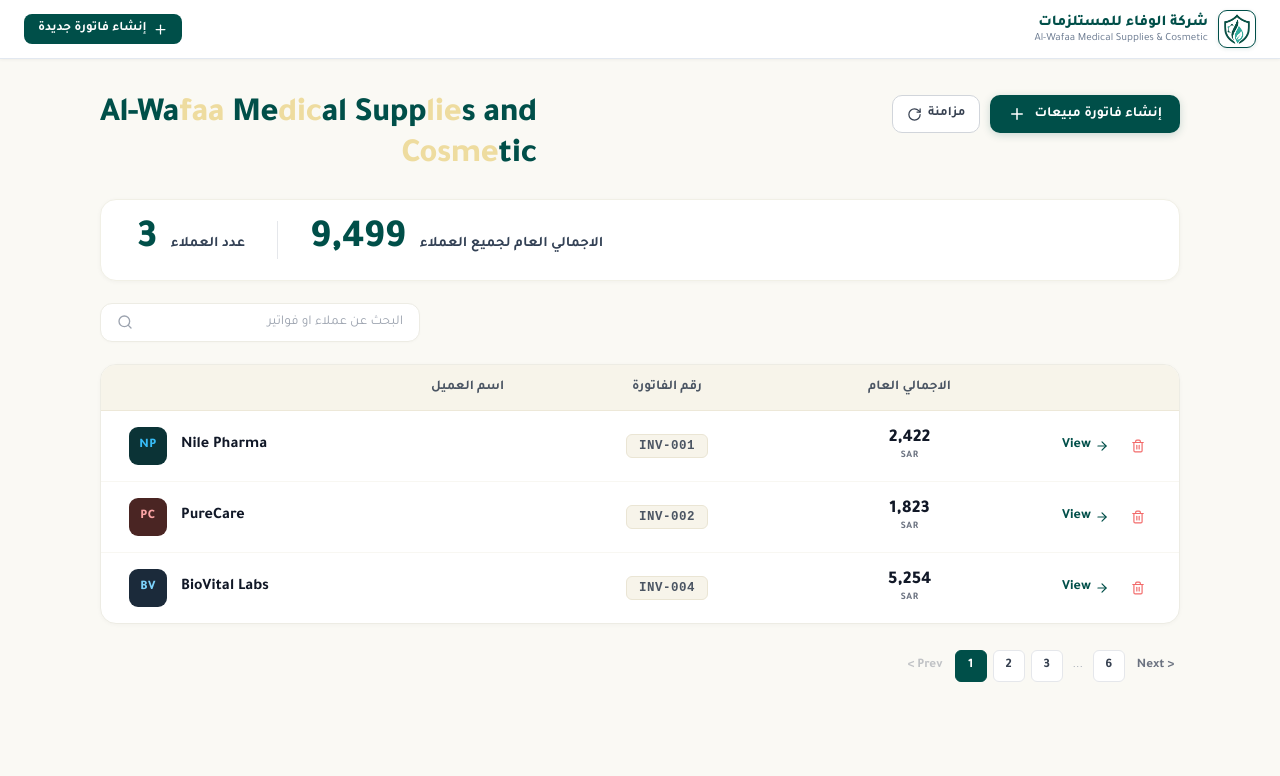
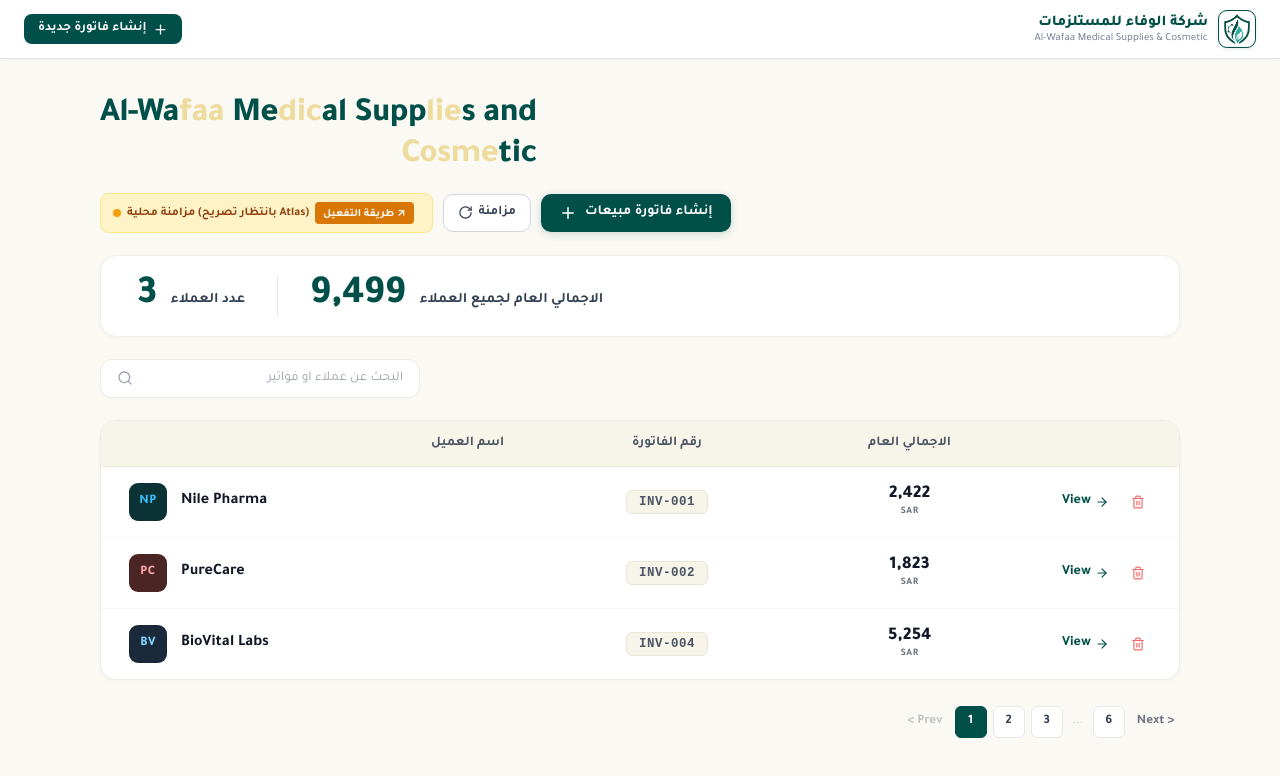
Before and after one commit to meselhy2003-svg/-receipt-system, a React (Vite) app: page /admin in a window 1280 px wide. Shown: the top 776 px of the page. Built offline with nearby package versions, Linux system fonts and the light colour scheme; no server answers.

Commit message:
feat: unique sequential invoice numbers (رقم الفاتورة) with auto-healing and cloud connection status

```diff
--- a/src/APIs/invoicesAPI.js
+++ b/src/APIs/invoicesAPI.js
@@ -156,10 +156,11 @@
  * @param {number|string} [formData.tax]
  * @returns {{ name: string, products: Array<{name: string, qty: number, price: number}>, tax: number }}
  */
-export const formatInvoiceForServer = ({ customerName, items = [], tax = 0 }) => {
+export const formatInvoiceForServer = ({ customerName, items = [], tax = 0, invoiceNumber }) => {
   return {
     name: customerName?.trim() || "عميل غير مسمى",
     tax: parseFloat(tax) || 0,
+    invoiceNumber: invoiceNumber ? String(invoiceNumber) : undefined,
     products: (items || []).map((item) => ({
       name: item.name?.trim() || "صنف",
       qty: Math.max(1, Number(item.quantity) || 1),
--- a/src/App.jsx
+++ b/src/App.jsx
@@ -13,6 +13,11 @@
   formatInvoiceForServer,
   normalizeInvoice,
 } from "./APIs/invoicesAPI";
+import {
+  healDuplicateInvoices,
+  getNextInvoiceNumber,
+  formatInvoiceNumber,
+} from "./utils/invoiceNumbering";
 
 export default function App() {
   // Shared invoices list with localStorage persistence and API sync
@@ -21,12 +26,14 @@
     if (saved) {
       try {
         const parsed = JSON.parse(saved);
-        if (Array.isArray(parsed) && parsed.length > 0) return parsed;
+        if (Array.isArray(parsed) && parsed.length > 0) {
+          return healDuplicateInvoices(parsed);
+        }
       } catch (e) {
         return initialAdminInvoices;
       }
     }
-    return initialAdminInvoices;
+    return healDuplicateInvoices(initialAdminInvoices);
   });
 
   const [isLoadingInvoices, setIsLoadingInvoices] = useState(false);
@@ -75,12 +82,20 @@
 
   // Save new invoice dynamically to MongoDB API
   const handleSaveNewInvoice = async (recordOrFormData) => {
+    // Ensure invoiceNumber is unique
+    const determinedInvNum =
+      recordOrFormData.invoiceNumber &&
+      !invoicesList.some((i) => i.invoiceNumber === recordOrFormData.invoiceNumber)
+        ? recordOrFormData.invoiceNumber
+        : formatInvoiceNumber(getNextInvoiceNumber(invoicesList));
+
     try {
       // 1. Format payload according to server validation rules
       const payload = formatInvoiceForServer({
         customerName: recordOrFormData.clientName || recordOrFormData.customerName || recordOrFormData.name,
         items: recordOrFormData.items || recordOrFormData.products || [],
         tax: recordOrFormData.tax || 0,
+        invoiceNumber: determinedInvNum,
       });
 
       // 2. Call backend POST /api/v1/invoices
@@ -94,6 +109,7 @@
         savedRecord = normalizeInvoice(
           {
             ...recordOrFormData,
+            invoiceNumber: determinedInvNum,
             name: payload.name,
             products: payload.products,
             tax: payload.tax,
@@ -104,13 +120,24 @@
         );
       }
 
-      // Update state with newest at top
-      setInvoicesList((prev) => [savedRecord, ...prev.filter((i) => i.id !== savedRecord.id && i._id !== savedRecord._id)]);
+      // Update state with newest at top, healed for uniqueness
+      setInvoicesList((prev) =>
+        healDuplicateInvoices([
+          savedRecord,
+          ...prev.filter((i) => i.id !== savedRecord.id && i._id !== savedRecord._id),
+        ])
+      );
       return savedRecord;
     } catch (err) {
       console.error("Backend error when saving invoice, saving locally:", err);
-      const fallbackRecord = normalizeInvoice(recordOrFormData, invoicesList.length);
-      setInvoicesList((prev) => [fallbackRecord, ...prev]);
+      const fallbackRecord = normalizeInvoice(
+        {
+          ...recordOrFormData,
+          invoiceNumber: determinedInvNum,
+        },
+        invoicesList.length
+      );
+      setInvoicesList((prev) => healDuplicateInvoices([fallbackRecord, ...prev]));
       return fallbackRecord;
     }
   };
--- a/src/components/AdminDashboard.jsx
+++ b/src/components/AdminDashboard.jsx
@@ -1,5 +1,16 @@
 import React, { useState, useMemo } from "react";
-import { Search, Plus, ArrowRight, RotateCw, Trash2, CheckCircle2 } from "lucide-react";
+import {
+  Search,
+  Plus,
+  ArrowRight,
+  RotateCw,
+  Trash2,
+  CheckCircle2,
+  X,
+  ExternalLink,
+  ShieldAlert,
+  ShieldCheck,
+} from "lucide-react";
 import "./AdminDashboard.css";
 
 export default function AdminDashboard({
@@ -14,6 +25,7 @@
   const [searchQuery, setSearchQuery] = useState("");
   const [currentPage, setCurrentPage] = useState(1);
   const [deletingId, setDeletingId] = useState(null);
+  const [showAtlasGuide, setShowAtlasGuide] = useState(false);
   const itemsPerPage = 5;
 
   // Filter invoices by client name or invoice number
@@ -77,7 +89,58 @@
             </h1>
           </div>
 
-          <div className="admin-top-actions">
+          <div className="admin-top-actions" style={{ display: "flex", alignItems: "center", gap: 10, flexWrap: "wrap" }}>
+            {/* Cloud Sync Status Indicator */}
+            <div
+              style={{
+                display: "inline-flex",
+                alignItems: "center",
+                gap: 6,
+                padding: "8px 12px",
+                borderRadius: 8,
+                fontSize: 12,
+                fontWeight: 600,
+                backgroundColor: apiStatus === "connected" ? "#ecfdf5" : "#fef3c7",
+                color: apiStatus === "connected" ? "#065f46" : "#92400e",
+                border: apiStatus === "connected" ? "1px solid #a7f3d0" : "1px solid #fde68a",
+              }}
+            >
+              <span
+                style={{
+                  width: 8,
+                  height: 8,
+                  borderRadius: "50%",
+                  backgroundColor: apiStatus === "connected" ? "#10b981" : "#f59e0b",
+                  display: "inline-block",
+                }}
+              />
+              <span>
+                {apiStatus === "connected"
+                  ? "السحابة متصلة ومزامنة عالمياً"
+                  : "مزامنة محلية (بانتظار تصريح Atlas)"}
+              </span>
+              {apiStatus !== "connected" && (
+                <button
+                  type="button"
+                  onClick={() => setShowAtlasGuide(true)}
+                  style={{
+                    marginRight: 6,
+                    padding: "3px 8px",
+                    borderRadius: 4,
+                    backgroundColor: "#d97706",
+                    color: "#ffffff",
+                    border: "none",
+                    cursor: "pointer",
+                    fontSize: 11,
+                    fontWeight: 700,
+                  }}
+                  title="اضغط لمعرفة خطوات تفعيل الربط السحابي في دقيقة واحدة"
+                >
+                  طريقة التفعيل ↗
+                </button>
+              )}
+            </div>
+
             {onRefresh && (
               <button
                 type="button"
@@ -302,6 +365,103 @@
           </button>
         </div>
       </div>
+
+      {/* Atlas Guide Modal */}
+      {showAtlasGuide && (
+        <div
+          style={{
+            position: "fixed",
+            inset: 0,
+            backgroundColor: "rgba(0, 0, 0, 0.5)",
+            zIndex: 9999,
+            display: "flex",
+            alignItems: "center",
+            justifyContent: "center",
+            padding: 16,
+            direction: "rtl",
+          }}
+          onClick={() => setShowAtlasGuide(false)}
+        >
+          <div
+            style={{
+              backgroundColor: "#ffffff",
+              borderRadius: 14,
+              maxWidth: 520,
+              width: "100%",
+              padding: 24,
+              boxShadow: "0 20px 25px -5px rgba(0, 0, 0, 0.2)",
+              position: "relative",
+            }}
+            onClick={(e) => e.stopPropagation()}
+          >
+            <div style={{ display: "flex", alignItems: "center", justifyContent: "space-between", marginBottom: 16 }}>
+              <div style={{ display: "flex", alignItems: "center", gap: 8 }}>
+                <ShieldAlert size={22} color="#d97706" />
+                <h3 style={{ margin: 0, fontSize: 18, fontWeight: 800, color: "#111827" }}>
+                  تفعيل الربط السحابي لجميع الأجهزة (MongoDB Atlas)
+                </h3>
+              </div>
+              <button
+                type="button"
+                onClick={() => setShowAtlasGuide(false)}
+                style={{
+                  background: "transparent",
+                  border: "none",
+                  cursor: "pointer",
+                  color: "#9ca3af",
+                }}
+              >
+                <X size={20} />
+              </button>
+            </div>
+
+            <p style={{ fontSize: 14, color: "#4b5563", lineHeight: 1.6, margin: "0 0 16px" }}>
+              لكي تظهر الفواتير التي ينشئها أي شخص من أي موبايل أو كمبيوتر حول العالم في لوحة تحكم الأدمن مباشرة، تحتاج فقط السماح للاتصال السحابي في MongoDB Atlas (خطوة واحدة تستغرق دقيقة واحدة):
+            </p>
+
+            <ol style={{ paddingRight: 20, margin: "0 0 20px", fontSize: 14, color: "#1f2937", lineHeight: 1.8 }}>
+              <li>
+                افتح موقع{" "}
+                <a
+                  href="https://cloud.mongodb.com"
+                  target="_blank"
+                  rel="noopener noreferrer"
+                  style={{ color: "#004f49", fontWeight: 700, textDecoration: "underline" }}
+                >
+                  cloud.mongodb.com <ExternalLink size={12} style={{ display: "inline" }} />
+                </a>{" "}
+                وسجل الدخول.
+              </li>
+              <li>من القائمة الجانبية اليسرى تحت <strong>Security</strong>، اختر <strong>Network Access</strong>.</li>
+              <li>اضغط على الزر الأخضر <strong>+ Add IP Address</strong>.</li>
+              <li>اضغط على خيار <strong>ALLOW ACCESS FROM ANYWHERE</strong> (سيتم وضع <code>0.0.0.0/0</code> تلقائياً).</li>
+              <li>اضغط <strong>Confirm</strong>.</li>
+            </ol>
+
+            <div style={{ backgroundColor: "#ecfdf5", border: "1px solid #a7f3d0", padding: "12px 14px", borderRadius: 8, fontSize: 13, color: "#065f46", marginBottom: 20 }}>
+              💡 بمجرد الضغط على Confirm، ستتصل السحابة تلقائياً وستظهر أي فاتورة جديدة للأدمن فوراً بدون الحاجة لأي تعديل آخر!
+            </div>
+
+            <button
+              type="button"
+              onClick={() => setShowAtlasGuide(false)}
+              style={{
+                width: "100%",
+                padding: "10px",
+                borderRadius: 8,
+                backgroundColor: "#004f49",
+                color: "#ffffff",
+                border: "none",
+                fontWeight: 700,
+                fontSize: 14,
+                cursor: "pointer",
+              }}
+            >
+              فهمت ذلك، إغلاق
+            </button>
+          </div>
+        </div>
+      )}
     </div>
   );
 }
--- a/src/pages/ReceiptPage.jsx
+++ b/src/pages/ReceiptPage.jsx
@@ -20,6 +20,10 @@
 import { downloadReceiptPDF } from "../utils/exportPdf";
 import { initialSampleItems } from "../data/invoicesData";
 import { getInvoiceById, normalizeInvoice } from "../APIs/invoicesAPI";
+import {
+  getNextInvoiceNumber,
+  formatInvoiceNumber,
+} from "../utils/invoiceNumbering";
 
 export default function ReceiptPage({
   invoicesList = [],
@@ -41,7 +45,7 @@
   // Receipt manual states
   const [customerName, setCustomerName] = useState("");
   const [tax, setTax] = useState("0.00");
-  const [invoiceNumber, setInvoiceNumber] = useState("1");
+  const [invoiceNumber, setInvoiceNumber] = useState(() => getNextInvoiceNumber(invoicesList));
   const [invoiceDate, setInvoiceDate] = useState(getCurrentDateFormatted());
   const [items, setItems] = useState(initialSampleItems);
 
@@ -168,7 +172,7 @@
   const handleLoadSample = () => {
     setCustomerName("");
     setTax("0.00");
-    setInvoiceNumber("1");
+    setInvoiceNumber(getNextInvoiceNumber(invoicesList));
     setInvoiceDate(getCurrentDateFormatted());
     setItems(initialSampleItems);
   };
@@ -176,8 +180,7 @@
   const handleResetNew = () => {
     setCustomerName("");
     setTax("0.00");
-    const nextInv = (parseInt(invoiceNumber, 10) || 0) + 1;
-    setInvoiceNumber(String(nextInv));
+    setInvoiceNumber(getNextInvoiceNumber(invoicesList));
     setInvoiceDate(getCurrentDateFormatted());
     setItems([
       {
@@ -206,10 +209,13 @@
           .toUpperCase()
       : "CL";
 
+    const finalRawNum = invoiceNumber?.trim() || getNextInvoiceNumber(invoicesList);
+    const formattedInvNum = formatInvoiceNumber(finalRawNum);
+
     const newInvoiceRecord = {
       id: `inv-${Date.now()}`,
-      clientName: customerName || `عميل #${invoiceNumber}`,
-      invoiceNumber: `INV-${String(invoiceNumber).padStart(3, "0")}`,
+      clientName: customerName || `عميل #${finalRawNum}`,
+      invoiceNumber: formattedInvNum,
       avatarLetters: clientInitials,
       avatarClass: "avatar-default",
       total: Math.round(grandTotal),
@@ -219,11 +225,13 @@
     };
 
     if (onSaveNewInvoice) {
-      const saved = await onSaveNewInvoice(newInvoiceRecord);
-      if (saved && saved.invoiceNumber) {
-        setInvoiceNumber(saved.invoiceNumber.replace("INV-", ""));
-      }
+      await onSaveNewInvoice(newInvoiceRecord);
     }
+
+    // Automatically prepare next sequential invoice number for next invoice
+    const nextNum = getNextInvoiceNumber([...invoicesList, newInvoiceRecord]);
+    setInvoiceNumber(nextNum);
+
     setIsSubmitModalOpen(true);
 
     // Automatically trigger PDF download when submitting/saving invoice
--- /dev/null
+++ b/src/utils/invoiceNumbering.js
@@ -0,0 +1,72 @@
+/**
+ * Helper utilities for generating and ensuring unique, sequential invoice numbers.
+ */
+
+export function extractInvoiceNumber(invoiceNumberStr) {
+  if (!invoiceNumberStr) return null;
+  const match = String(invoiceNumberStr).match(/\d+/);
+  return match ? parseInt(match[0], 10) : null;
+}
+
+export function formatInvoiceNumber(num) {
+  const n = parseInt(num, 10);
+  if (isNaN(n) || n < 1) return "INV-001";
+  return `INV-${String(n).padStart(3, "0")}`;
+}
+
+export function getNextInvoiceNumber(invoicesList = []) {
+  if (!Array.isArray(invoicesList) || invoicesList.length === 0) {
+    return "1";
+  }
+
+  let maxNum = 0;
+  for (const inv of invoicesList) {
+    if (!inv) continue;
+    const num =
+      extractInvoiceNumber(inv.invoiceNumber) ??
+      (typeof inv.id === "number" ? inv.id : null);
+    if (num && num > maxNum) {
+      maxNum = num;
+    }
+  }
+
+  return String(maxNum + 1);
+}
+
+/**
+ * Checks if a list of invoices contains duplicate invoice numbers,
+ * and if so, heals them chronologically so each invoice has its own unique ID.
+ */
+export function healDuplicateInvoices(invoicesList = []) {
+  if (!Array.isArray(invoicesList) || invoicesList.length === 0) {
+    return invoicesList;
+  }
+
+  const seen = new Set();
+  let hasDuplicates = false;
+
+  for (const inv of invoicesList) {
+    const num = (inv.invoiceNumber || "").trim().toUpperCase();
+    if (num && seen.has(num)) {
+      hasDuplicates = true;
+      break;
+    }
+    if (num) seen.add(num);
+  }
+
+  if (!hasDuplicates) {
+    return invoicesList;
+  }
+
+  // Renumber chronologically: the earliest invoices (at the end of a desc-sorted list) get INV-001, etc.
+  const reversed = [...invoicesList].reverse();
+  const healed = reversed.map((inv, idx) => {
+    const seq = idx + 1;
+    return {
+      ...inv,
+      invoiceNumber: formatInvoiceNumber(seq),
+    };
+  }).reverse();
+
+  return healed;
+}
```
Also changed, not shown: api/index.js (+19 -2 lines), 1 other file (tests, documents, lock files or other folders).
